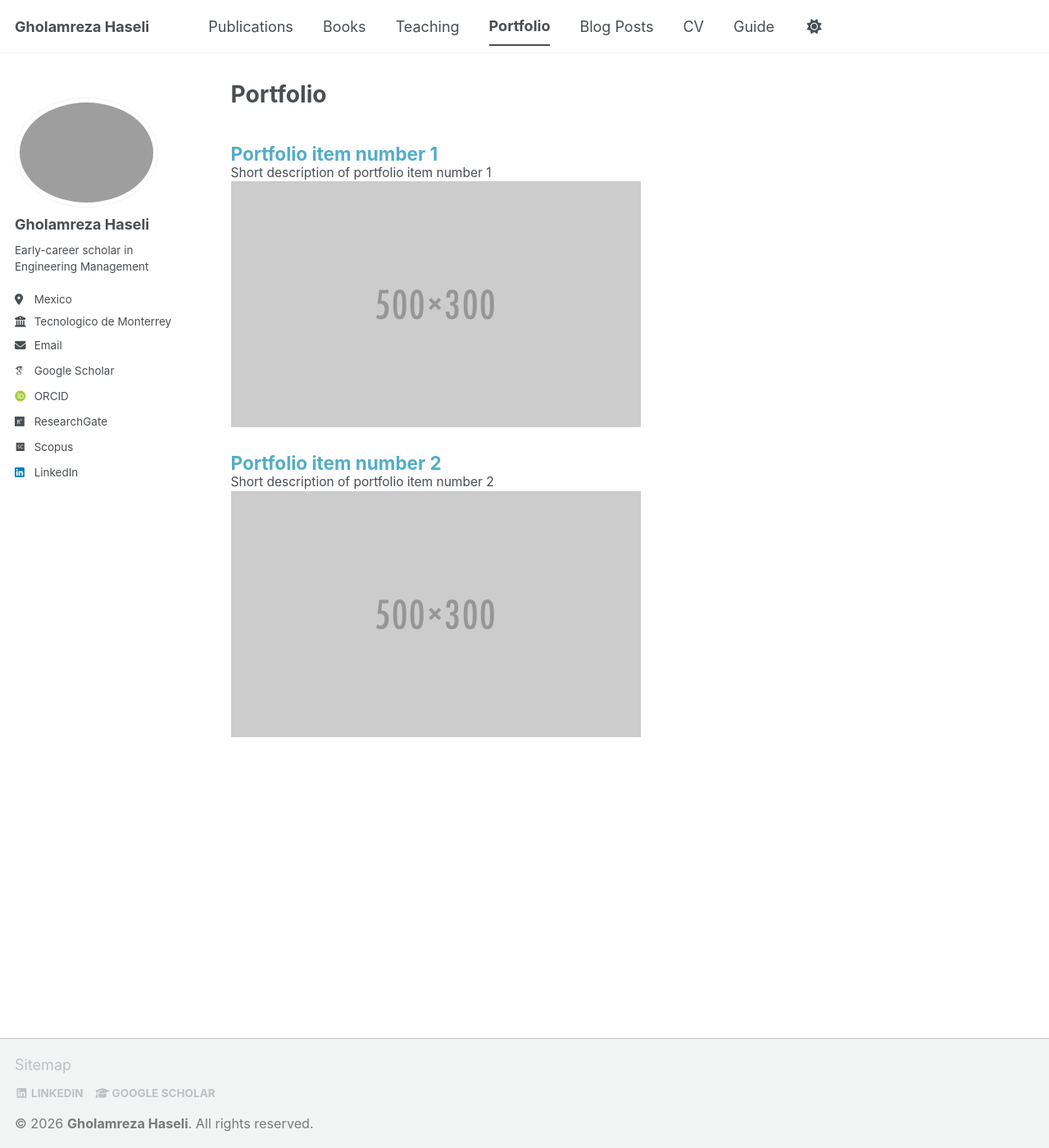
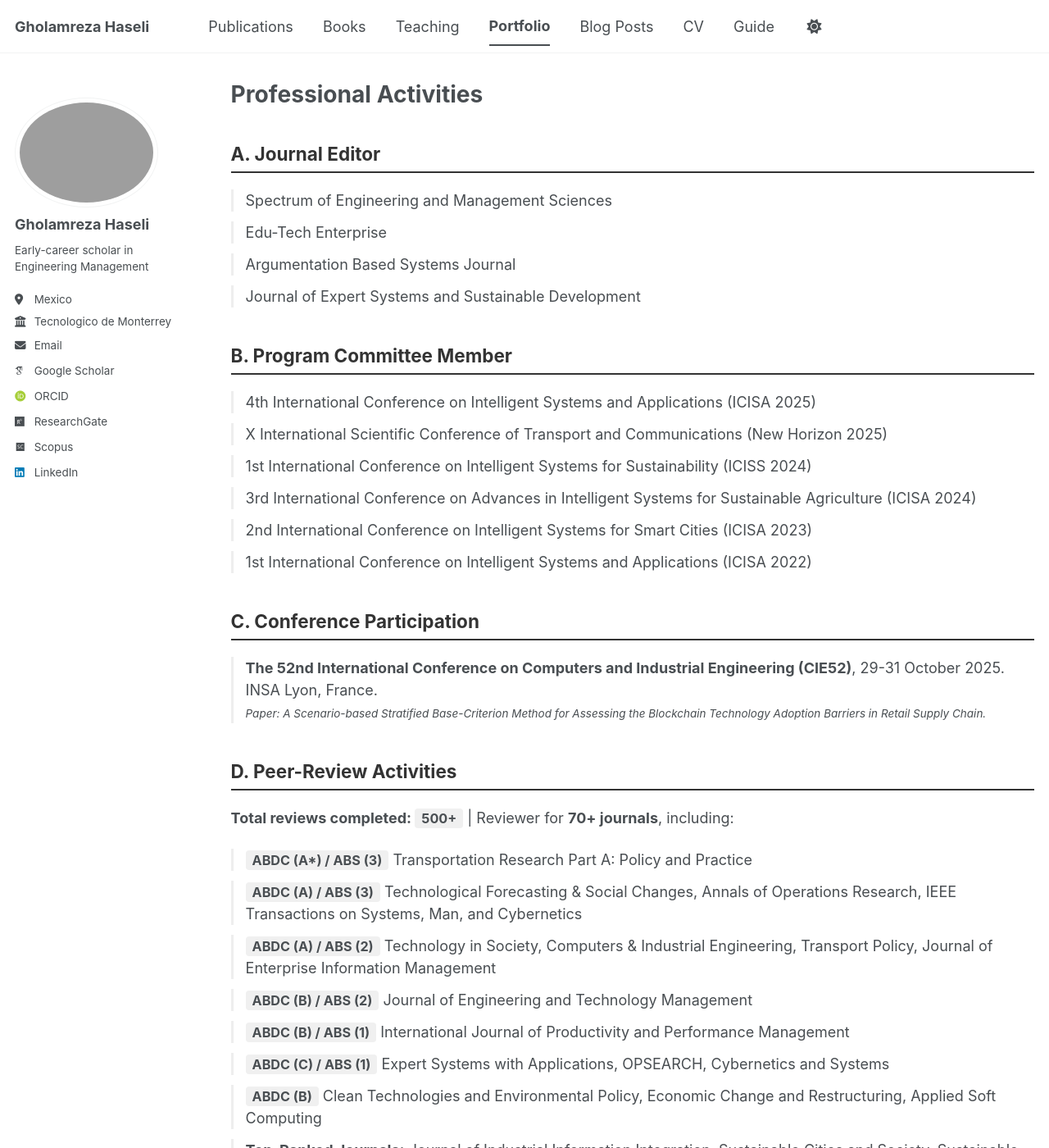
Before and after one commit to Gholamreza-Haseli/Gholamreza-Haseli.github.io, a Jekyll site: the page built from _pages/portfolio.html, in a window 1280 px wide and 1400 px high. Shown: the whole window at 82% size. Built offline with Jekyll 4.4.1, drawn with Linux system fonts in a browser that asks for light colours; some web fonts are replaced; a script bundle is joined from its source files by our own code; library files that are not in the unit come from our copies; some of the changed text lies outside the part shown.

Commit message:
Update portfolio.html

```diff
--- a/_pages/portfolio.html
+++ b/_pages/portfolio.html
@@ -1,13 +1,61 @@
 ---
 layout: archive
-title: "Portfolio"
+title: "Professional Activities"
 permalink: /portfolio/
 author_profile: true
 ---
 
 {% include base_path %}
 
+<style>
+  .activity-section { margin-top: 40px; }
+  .activity-title { color: #333; border-bottom: 2px solid #333; padding-bottom: 8px; margin-bottom: 20px; }
+  .activity-list { list-style-type: none; padding-left: 0; }
+  .activity-list li { margin-bottom: 12px; padding-left: 15px; border-left: 3px solid #eee; }
+  .sub-category { font-weight: bold; color: #444; margin: 25px 0 15px 0; display: block; font-size: 1.1em; }
+  .badge { background: #f0f0f0; padding: 2px 8px; border-radius: 4px; font-size: 0.9em; font-weight: bold; }
+</style>
 
-{% for post in site.portfolio %}
-  {% include archive-single.html %}
-{% endfor %}
+<div class="activity-section">
+
+  <h2 class="activity-title">A. Journal Editor</h2>
+  <ul class="activity-list">
+    <li>Spectrum of Engineering and Management Sciences</li>
+    <li>Edu-Tech Enterprise</li>
+    <li>Argumentation Based Systems Journal</li>
+    <li>Journal of Expert Systems and Sustainable Development</li>
+  </ul>
+
+  <h2 class="activity-title">B. Program Committee Member</h2>
+  <ul class="activity-list">
+    <li>4th International Conference on Intelligent Systems and Applications (ICISA 2025)</li>
+    <li>X International Scientific Conference of Transport and Communications (New Horizon 2025)</li>
+    <li>1st International Conference on Intelligent Systems for Sustainability (ICISS 2024)</li>
+    <li>3rd International Conference on Advances in Intelligent Systems for Sustainable Agriculture (ICISA 2024)</li>
+    <li>2nd International Conference on Intelligent Systems for Smart Cities (ICISA 2023)</li>
+    <li>1st International Conference on Intelligent Systems and Applications (ICISA 2022)</li>
+  </ul>
+
+  <h2 class="activity-title">C. Conference Participation</h2>
+  <ul class="activity-list">
+    <li>
+      <strong>The 52nd International Conference on Computers and Industrial Engineering (CIE52)</strong>, 29-31 October 2025. INSA Lyon, France.<br>
+      <small><i>Paper: A Scenario-based Stratified Base-Criterion Method for Assessing the Blockchain Technology Adoption Barriers in Retail Supply Chain.</i></small>
+    </li>
+  </ul>
+
+  <h2 class="activity-title">D. Peer-Review Activities</h2>
+  <p><strong>Total reviews completed: <span class="badge">500+</span></strong> | Reviewer for <strong>70+ journals</strong>, including:</p>
+
+  <ul class="activity-list">
+    <li><span class="badge">ABDC (A*) / ABS (3)</span> Transportation Research Part A: Policy and Practice</li>
+    <li><span class="badge">ABDC (A) / ABS (3)</span> Technological Forecasting & Social Changes, Annals of Operations Research, IEEE Transactions on Systems, Man, and Cybernetics</li>
+    <li><span class="badge">ABDC (A) / ABS (2)</span> Technology in Society, Computers & Industrial Engineering, Transport Policy, Journal of Enterprise Information Management</li>
+    <li><span class="badge">ABDC (B) / ABS (2)</span> Journal of Engineering and Technology Management</li>
+    <li><span class="badge">ABDC (B) / ABS (1)</span> International Journal of Productivity and Performance Management</li>
+    <li><span class="badge">ABDC (C) / ABS (1)</span> Expert Systems with Applications, OPSEARCH, Cybernetics and Systems</li>
+    <li><span class="badge">ABDC (B)</span> Clean Technologies and Environmental Policy, Economic Change and Restructuring, Applied Soft Computing</li>
+    <li><strong>Top-Ranked Journals:</strong> Journal of Industrial Information Integration, Sustainable Cities and Society, Sustainable Production and Consumption, IEEE Transactions on Fuzzy Systems, Engineering Applications of Artificial Intelligence, etc.</li>
+  </ul>
+
+</div>
```
